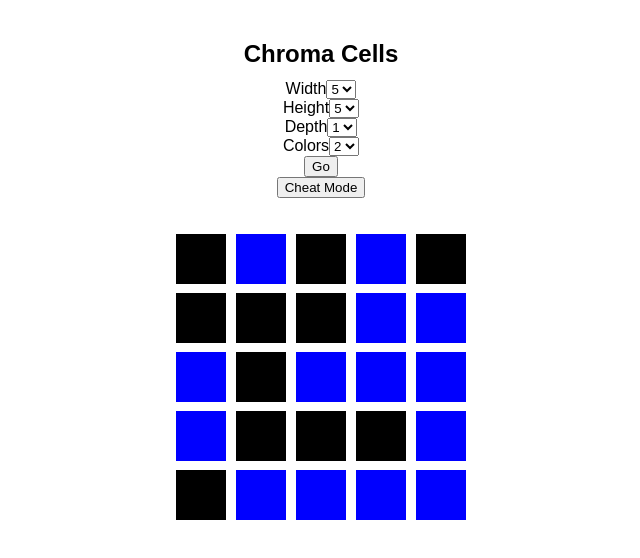
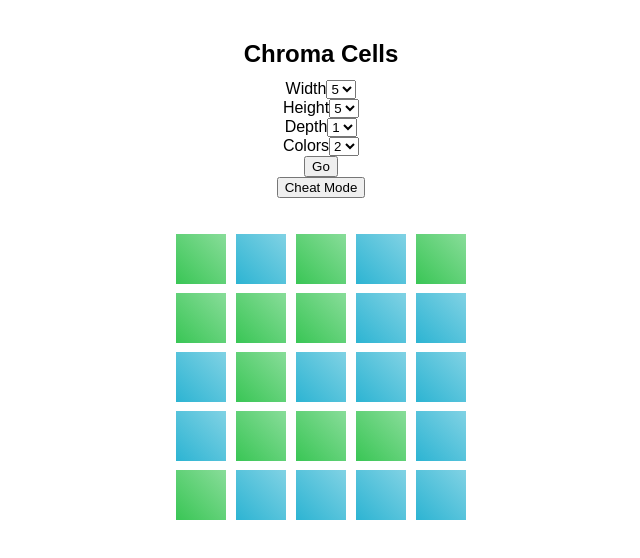
Before and after one commit to alexcavalli/chroma-cells, a React (Create React App) app: page / in a window 1280 px wide. Shown: the top 558 px of the page, without its empty margins (319-959 px from the left). Built offline with nearby package versions, Linux system fonts and the light colour scheme.

Commit message:
Make cells prettier

```diff
--- a/src/Cell.js
+++ b/src/Cell.js
@@ -3,14 +3,22 @@ import { CSSTransitionGroup } from 'react-transition-group';
 import './Cell.css';
 
 class Cell extends Component {
+  constructor(props) {
+    super(props);
+    this.colors = [{ h: 191, s: 65 }, { h: 132, s: 55 }, { h: 0, s: 65 }];
+  }
+
   color() {
-    if (this.props.value === 1) {
-      return 'blue';
-    } else if (this.props.value === 2) {
-      return 'black';
-    } else {
-      return 'red';
-    }
+    let baseColor = this.colors[this.props.value - 1];
+    let baseColorHsl = { ...baseColor, l: 50 };
+    let finalColorHsl = { ...baseColor, l: 70 };
+    return `linear-gradient(to right top, ${this.serializeHsl(
+      baseColorHsl
+    )}, ${this.serializeHsl(finalColorHsl)})`;
+  }
+
+  serializeHsl(hslProps) {
+    return `hsl(${hslProps.h}, ${hslProps.s}%, ${hslProps.l}%)`;
   }
 
   render() {
@@ -26,7 +34,7 @@ class Cell extends Component {
         transitionLeaveTimeout={300}
       >
         <div className="Cell-flipper" key={value}>
-          <div className="Cell-panel" style={{ backgroundColor: this.color() }}>
+          <div className="Cell-panel" style={{ backgroundImage: this.color() }}>
             <p style={{ color: 'white' }}>
               {cycle}
             </p>
--- a/src/appRedux.js
+++ b/src/appRedux.js
@@ -63,7 +63,7 @@ export const reducer = (state = initialState, action) => {
         cells: cells,
         settings: settings,
         win: false, // there's an edge case that the generated board could be a win.
-        cheatMode: true
+        cheatMode: false
       };
     }
     case types.PLAY_CELL: {
```
